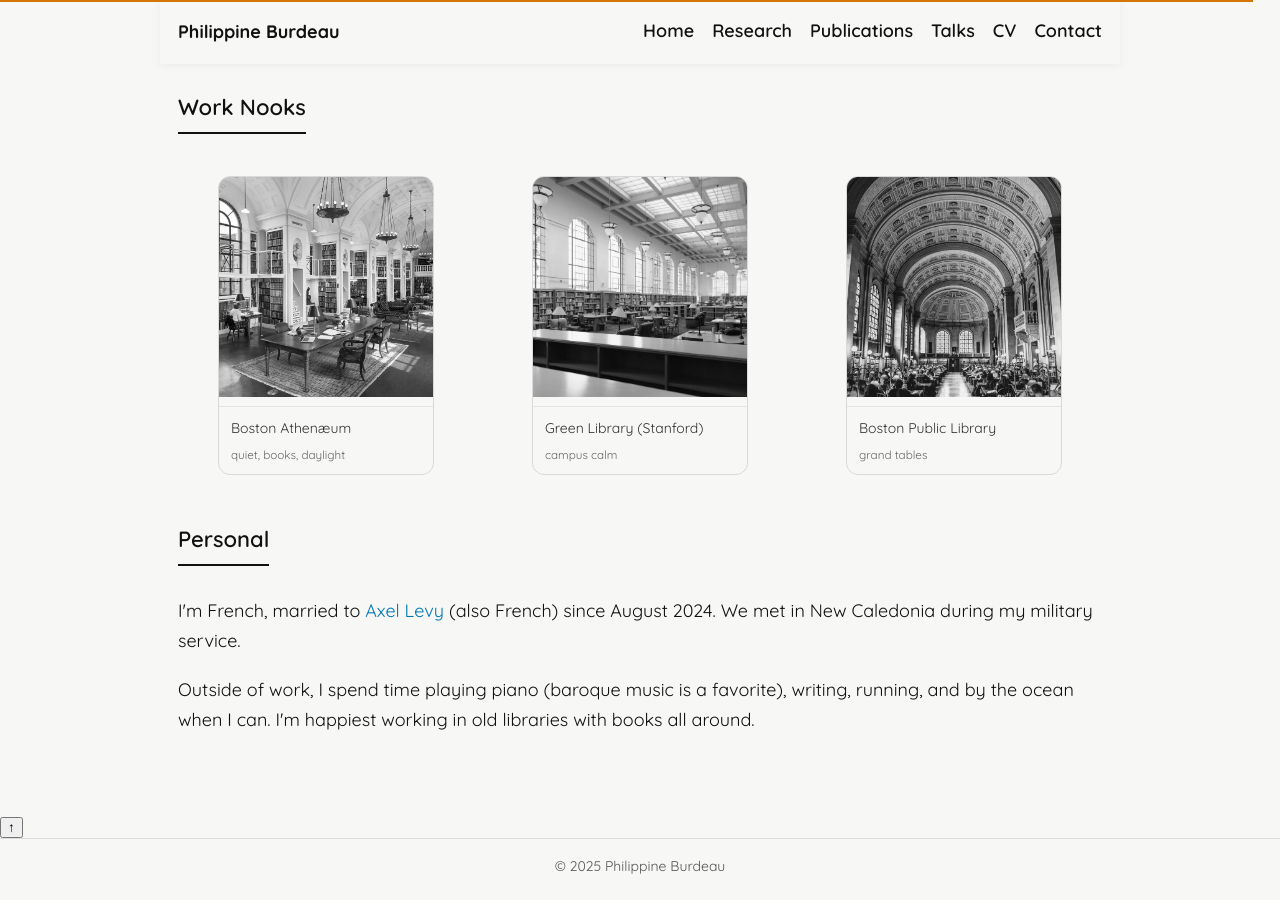
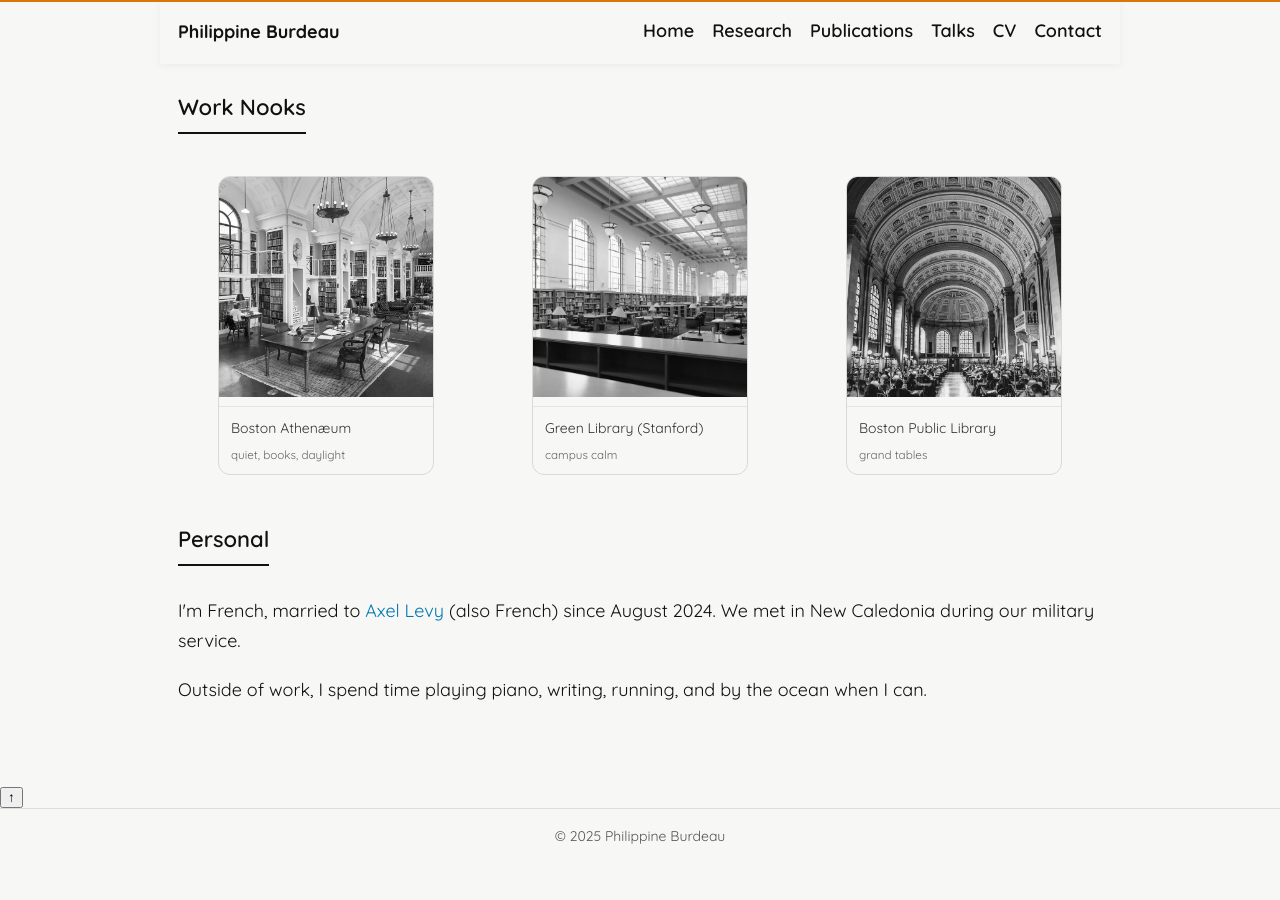
Before and after one commit to pburdeau/pburdeau.github.io, a Jekyll site: the page built from index.md, in a window 1280 px wide and 900 px high, scrolled down 981 px. Built offline with Jekyll 4.4.1, drawn with Linux system fonts in a browser that asks for light colours; after the commit the page ends 1850 px from its top, so only the background shows below that.

Commit message:
Update index.md

```diff
--- a/index.md
+++ b/index.md
@@ -61,5 +61,5 @@ permalink: /
 </div>
 
 <div class="h2">Personal</div>
-<p>I'm French, married to <a href="https://axlevy.com/" target="_blank" rel="noopener">Axel Levy</a> (also French) since August 2024. We met in New Caledonia during my military service.</p>
-<p>Outside of work, I spend time playing piano (baroque music is a favorite), writing, running, and by the ocean when I can. I'm happiest working in old libraries with books all around.</p>
+<p>I'm French, married to <a href="https://axlevy.com/" target="_blank" rel="noopener">Axel Levy</a> (also French) since August 2024. We met in New Caledonia during our military service.</p>
+<p>Outside of work, I spend time playing piano, writing, running, and by the ocean when I can.</p>
```
